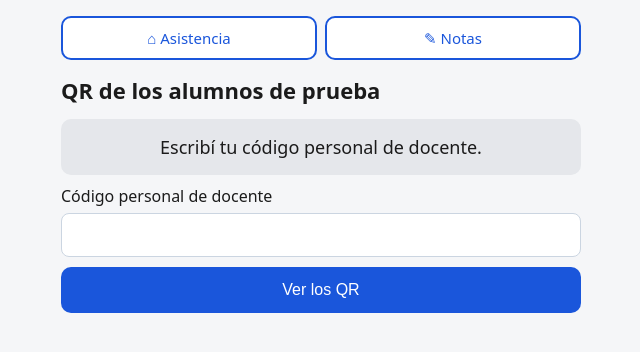
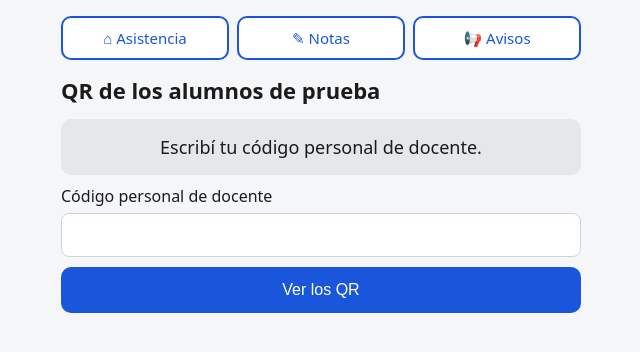
Before and after one commit to patologiab-catedra/patologia-b, a plain HTML site: page qr-prueba/index.html in a window 1280 px wide. Shown: the whole page, without its empty margins (129-769 px from the left). Drawn offline with Linux system fonts and the light colour scheme.

Commit message:
Botón Avisos en la barra de QR de prueba

```diff
--- a/qr-prueba/index.html
+++ b/qr-prueba/index.html
@@ -15,12 +15,12 @@ input{display:block;width:100%;max-width:520px;box-sizing:border-box;margin-top:
 .card{display:inline-block;background:#fff;border-radius:10px;padding:10px;margin:8px;text-align:center;vertical-align:top;width:200px}
 .card svg{width:180px;height:180px}
 .dnav{display:flex;gap:8px;margin:0 0 8px;max-width:520px}
-.dnav a{flex:1;text-align:center;padding:10px;border-radius:10px;border:2px solid #1a56db;color:#1a56db;background:#fff;text-decoration:none;font-size:15px}
+.dnav a{flex:1;text-align:center;padding:10px 4px;border-radius:10px;border:2px solid #1a56db;color:#1a56db;background:#fff;text-decoration:none;font-size:15px}
 </style>
 </head>
 <body>
 <div class="w">
-  <nav class="dnav"><a href="../">⌂ Asistencia</a><a href="../notas/">✎ Notas</a></nav>
+  <nav class="dnav"><a href="../">⌂ Asistencia</a><a href="../notas/">✎ Notas</a><a href="../avisos/">📢 Avisos</a></nav>
   <h1>QR de los alumnos de prueba</h1>
   <div id="est" class="res">Cargando...</div>
   <div id="login" style="display:none">
```
